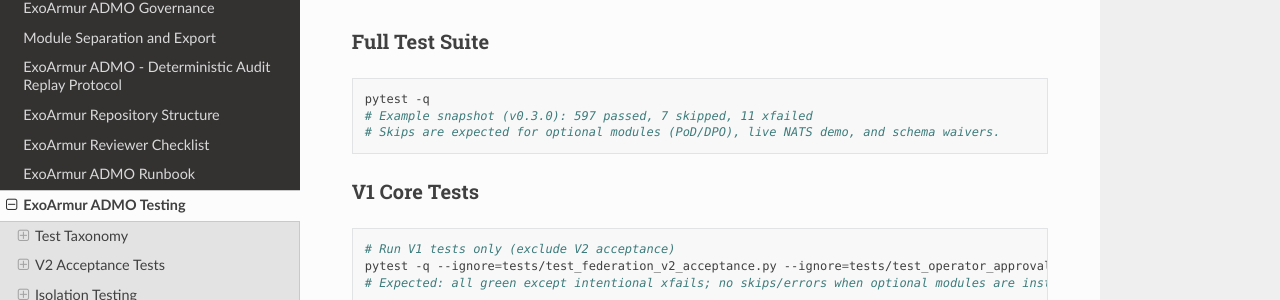
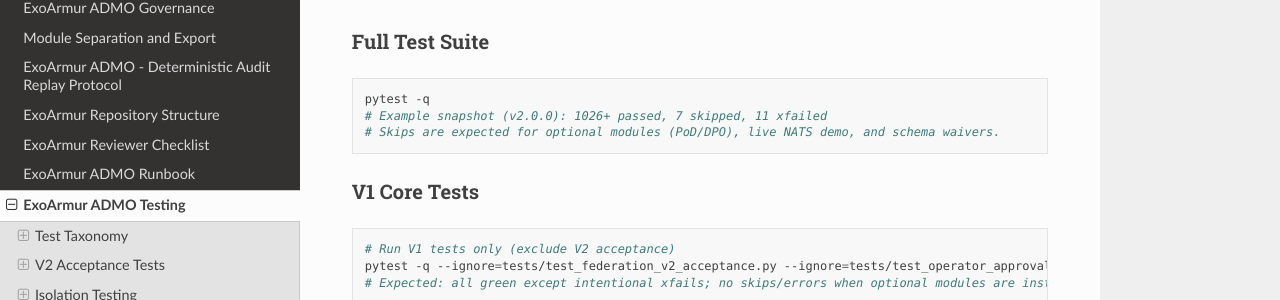
Before and after one commit to slucerodev/ExoArmur-Core, a Sphinx documentation site: the page built from docs/TESTING.md, in a window 1280 px wide and 900 px high, scrolled down 3277 px. Shown: the part 151-451 px from the top of the window. Built offline with Sphinx 7.4.7 and the Read the Docs theme 3.1.0, drawn with Linux system fonts in a browser that asks for light colours.

````diff
--- a/docs/TESTING.md
+++ b/docs/TESTING.md
@@ -131,7 +131,7 @@ pytest tests/test_v2_feature_flag_isolation.py -v
 ### Full Test Suite
 ```bash
 pytest -q
-# Example snapshot (v0.3.0): 597 passed, 7 skipped, 11 xfailed
+# Example snapshot (v2.0.0): 1026+ passed, 7 skipped, 11 xfailed
 # Skips are expected for optional modules (PoD/DPO), live NATS demo, and schema waivers.
 ```
 
````
Also changed, not shown: OPEN_CORE_BOUNDARIES.md (+1 -1 lines), README.md (+1 -1 lines), SECURITY.md (+1 -1 lines), docs/INSTALLATION.md (+2 -2 lines), docs/REVIEW_CHECKLIST.md (+1 -1 lines), 1 other file.
